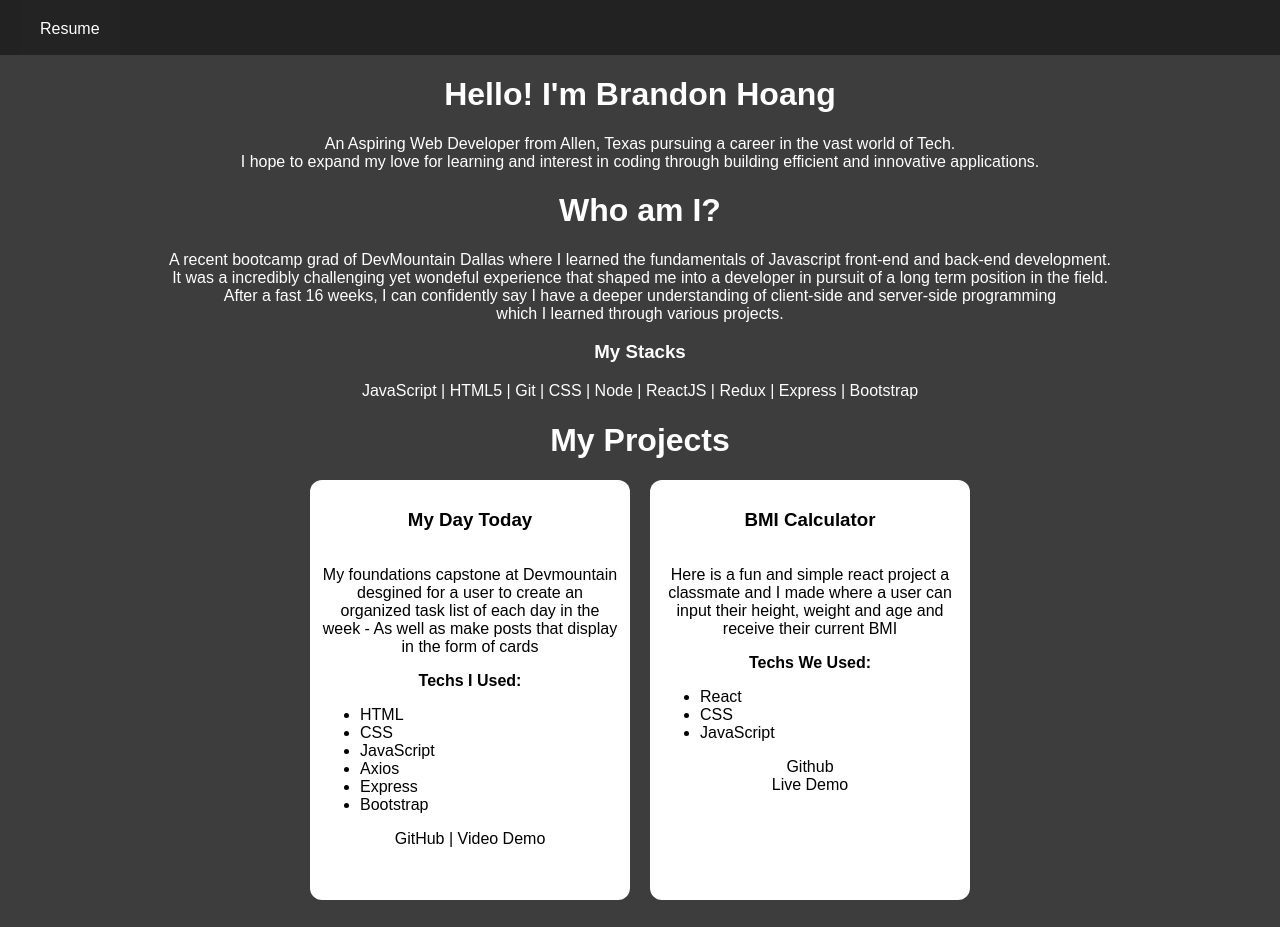
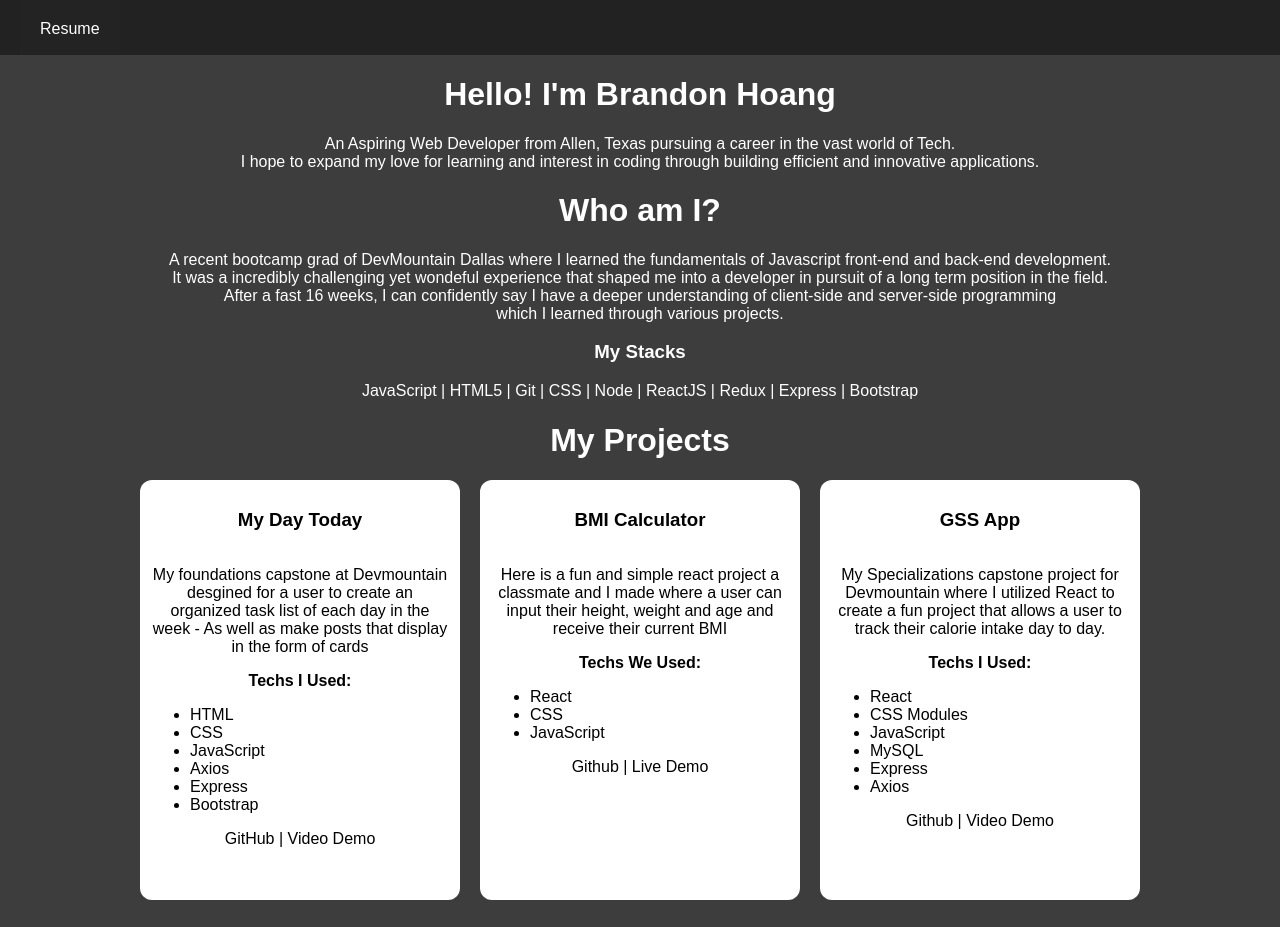
Before and after one commit to enbecoding/react-portfolio, a React (Create React App) app: page / in a window 1280 px wide. Shown: the top 927 px of the page. Built offline with nearby package versions, Linux system fonts and the light colour scheme.

Commit message:
added new project

```diff
--- a/src/components/pageComponents/Projects.jsx
+++ b/src/components/pageComponents/Projects.jsx
@@ -43,20 +43,49 @@ const Projects = () => {
               <li>CSS</li>
               <li>JavaScript</li>
             </ul>
+            <div className={styles.project_card_links}>
             <a
               href="https://github.com/enbecoding/bmi-calculator"
               rel="noreferrer"
               target="_blank"
             > Github {""}
             </a>
-            {""}{""}
+            {""}|{""}
             <a
               href="https://hj-bmi-calculator.netlify.app/"
               rel="noreferrer"
               target="_blank"
-            >Live Demo
-
+            > Live Demo
             </a>
+            </div>
+          </div>
+          <div className={styles.project_card}>
+            <h3>GSS App</h3>
+            <p>My Specializations capstone project for Devmountain where I utilized React to create a fun project that allows a user to track their calorie intake day to day. </p>
+            <strong>Techs I Used:</strong>
+            <ul>
+              <li>React</li>
+              <li>CSS Modules</li>
+              <li>JavaScript</li>
+              <li>MySQL</li>
+              <li>Express</li>
+              <li>Axios</li>
+            </ul>
+            <div className={styles.project_card_links}>
+            <a
+              href="https://github.com/enbecoding/react-capstone"
+              rel="noreferrer"
+              target="_blank"
+            > Github {""}
+            </a>
+            {""}|{""}
+            <a
+              href="https://youtu.be/TF4Wcbzix-Q"
+              rel="noreferrer"
+              target="_blank"
+            > Video Demo
+            </a>
+            </div>
           </div>
       </div>
     </div>
--- a/src/components/pageComponents/Projects.module.css
+++ b/src/components/pageComponents/Projects.module.css
@@ -25,3 +25,7 @@ a {
   text-decoration: none;
   color: black;
 }
+
+.project_card_links {
+
+}
```
